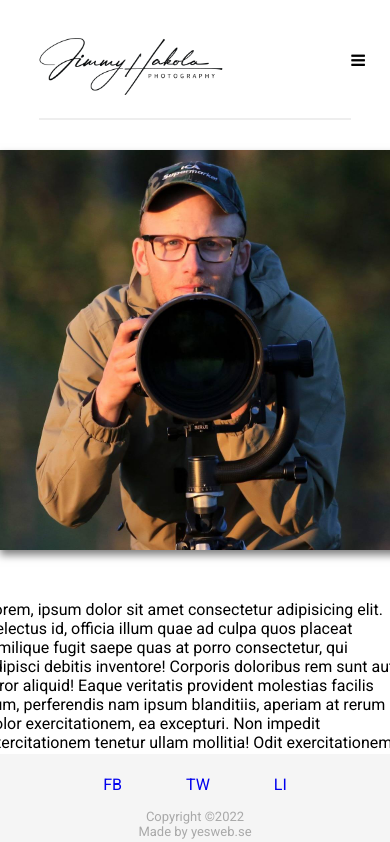
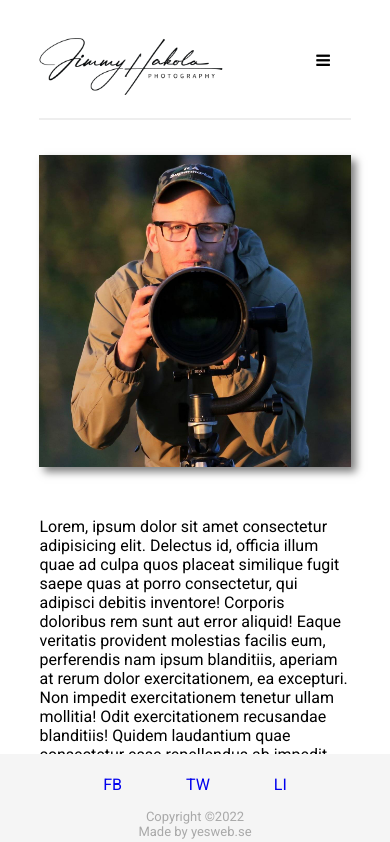
Before and after one commit to mrkarstrom/JHP, a plain HTML site: page index.html in a window 390 px wide. Shown: the top 842 px of the page. Drawn offline with Linux system fonts and the light colour scheme.

Commit message:
Got the image right for small screens

```diff
--- a/style.css
+++ b/style.css
@@ -52,6 +52,7 @@ nav {
 
 #topNav .icon {
   display: none;
+  padding-right: 50px;
 }
 
 nav img {
@@ -171,8 +172,17 @@ footer ul li a {
     width: 100%;
   }
 
+  section img {
+    width: 80vw;
+  }
+
   #topNav li {
     display: none;
+  }
+
+  section {
+    width: 90vw;
+    padding: 5px;
   }
 }
 
```
Also changed, not shown: 1 other file.
